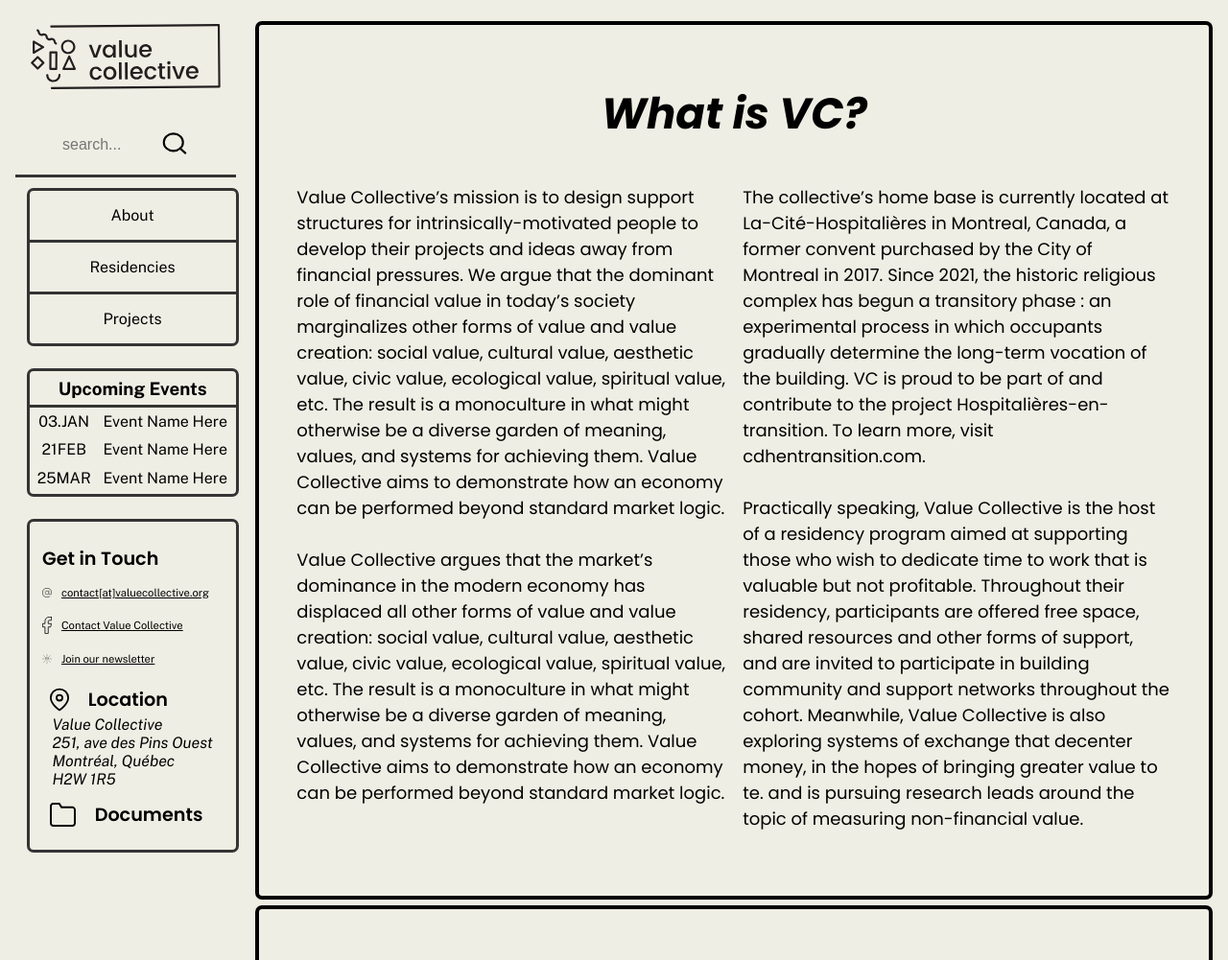
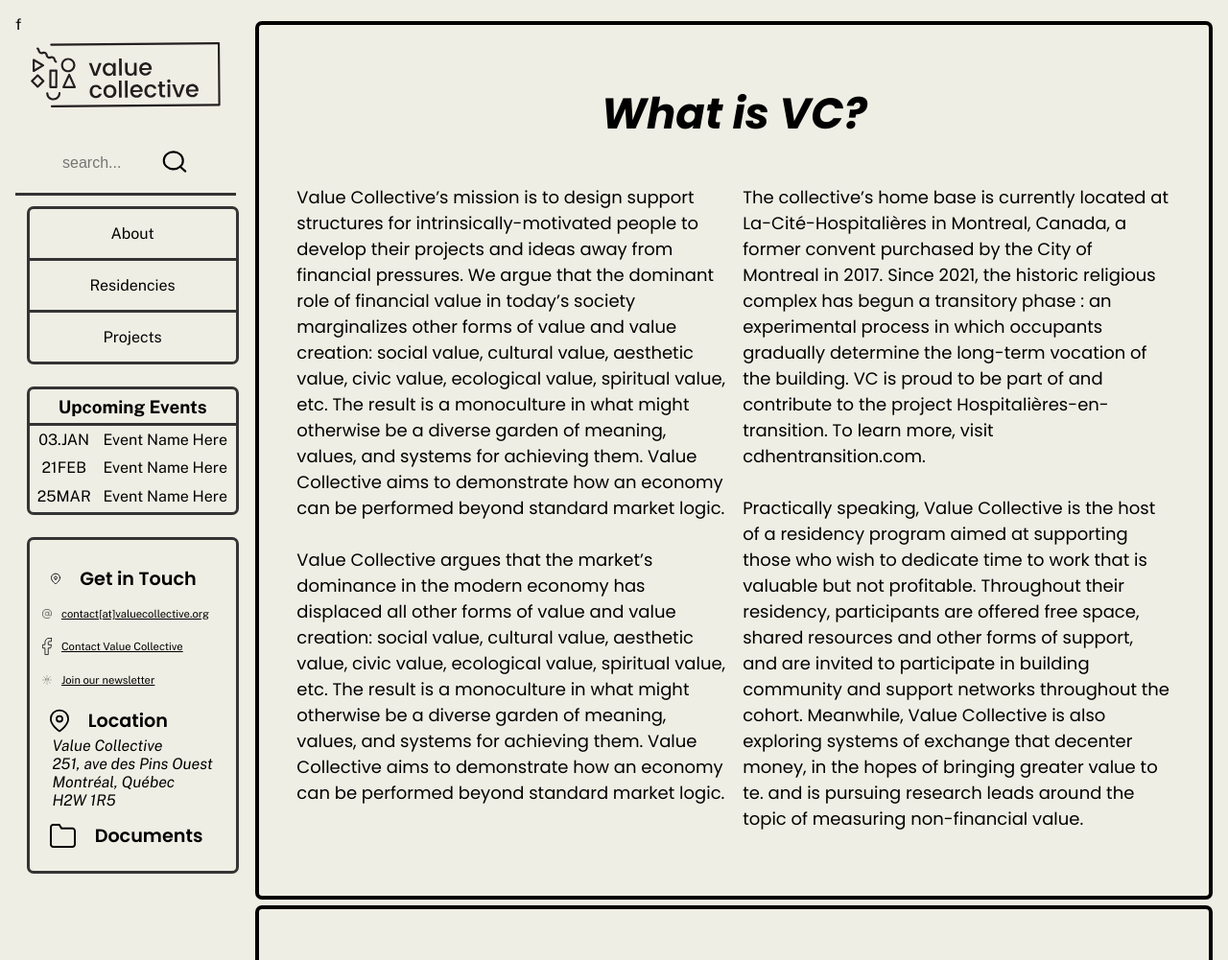
Before and after one commit to lksuenfa/value-collective-website, a PHP site: page /about.php in a window 1280 px wide; the page is wider, and only the part inside the window is pictured. Shown: the top 1001 px of that part at 96% size. Run offline with PHP 8.4, Linux system fonts and the light colour scheme.

Commit message:
Changed icon nnav

```diff
--- a/website/about.php
+++ b/website/about.php
@@ -1,6 +1,7 @@
 <?php require "main/header.php" ?>
 
 <section class="body">
+
 	<?php require "main/nav.php" ?>
 
 
--- a/website/css/about.css
+++ b/website/css/about.css
@@ -1,3 +1,7 @@
+div.sticky{
+  position: sticky;
+}
+
 .outer-box-frame {
   border: 4px solid black;
   border-radius: 7px;
--- a/website/css/footer.css
+++ b/website/css/footer.css
@@ -1,3 +1,5 @@
+
+
 .footerSub {
   padding: 10% 0;
 }
--- a/website/main/footerNav.php
+++ b/website/main/footerNav.php
@@ -1,11 +1,18 @@
 <section id="footer" class="frame">
 
     <div id="contact" class="footerSub">
+
+      <div id="getInTouch">
+        <div class="locationTitle">
+        <img src="assets/icons/location.svg" alt="location icon">
         <h3 class="bold">Get in Touch</h3>
-        <div class="contactMethod">
+        </div>
+      </div>
+      <div class="contactMethod">
             <img src="assets/icons/email.png" alt="email icon">
             <a href="mailto: abc@example.com">contact[at]valuecollective.org</a>
-        </div>
+      </div>
+
 
         <div class="contactMethod">
             <img src="assets/icons/fb.svg" alt="facebook icon">
--- a/website/main/nav.php
+++ b/website/main/nav.php
@@ -1,7 +1,7 @@
 <!-- menu -->
 
 <nav>
-
+f
     <section id="navHeader">
         <a href="index.php">
             <img id="logo" src="assets/logo/Logo_black.svg" alt="Value Collective logo">
```
